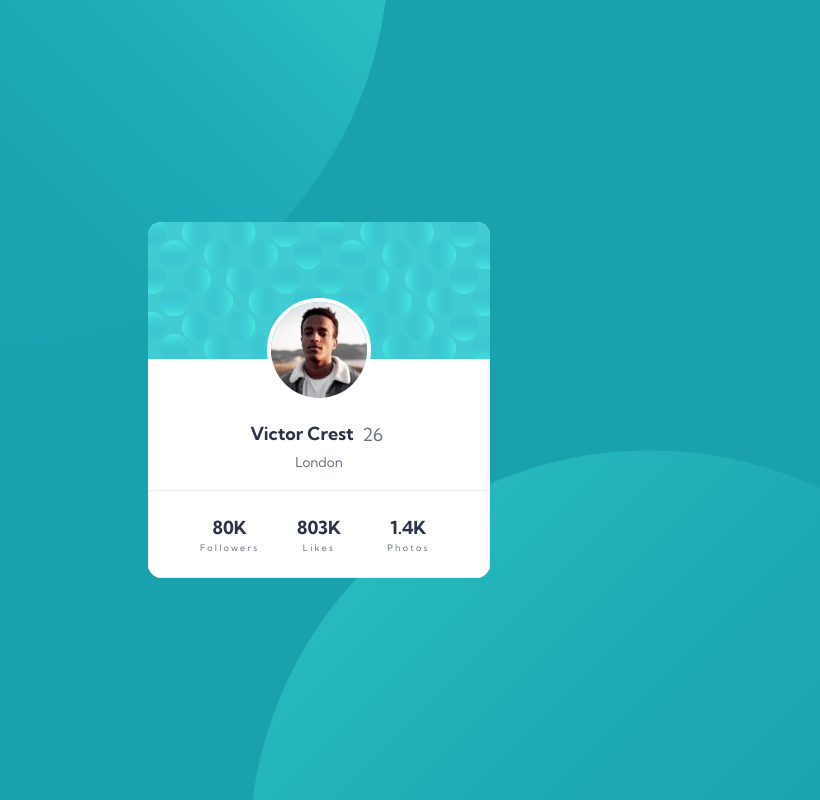
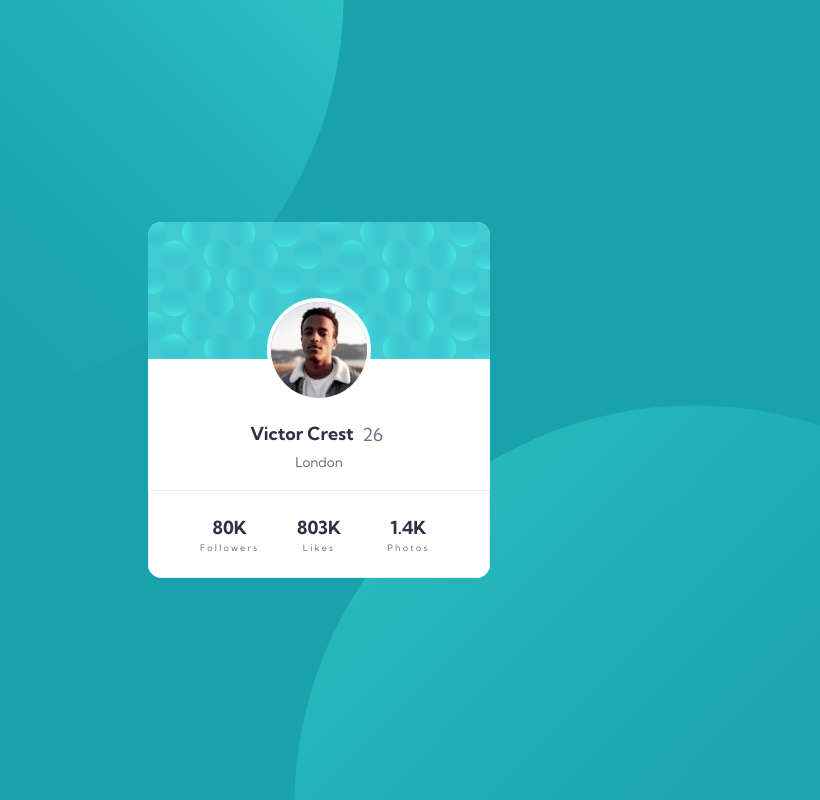
Before and after one commit to clakr/frontend-mentor, a plain HTML site: page profile-card/index.html in a window 1280 px wide. Shown: the whole page, without its empty margins (321-1141 px from the left). Drawn offline with Linux system fonts and the light colour scheme.

Commit message:
updated `readme.md` and uploaded screenshots

```diff
--- a/profile-card/style.css
+++ b/profile-card/style.css
@@ -13,7 +13,7 @@
 }
 
 body {
-  --offsetX: -7.5em;
+  --offsetX: -10em;
   --offsetY: -7.5em;
 
   background-image: url(./images/bg-pattern-top.svg),
@@ -104,9 +104,15 @@ main {
   color: var(--darkGrayishBlue);
 }
 
-@media (min-width: 1024px) {
+@media (min-width: 640px) {
   body {
-    --offsetX: -5em;
-    --offsetY: -25em;
+    --offsetX: -8.75em;
+    --offsetY: -15em;
   }
 }
+@media (min-width: 768px) {
+  body {
+    --offsetX: -7.5em;
+    --offsetY: -22.5em;
+  }
+}
```
Also changed, not shown: profile-card/README.md, profile-card/images/desktop.jpeg (added), profile-card/images/mobile.jpeg (added).
